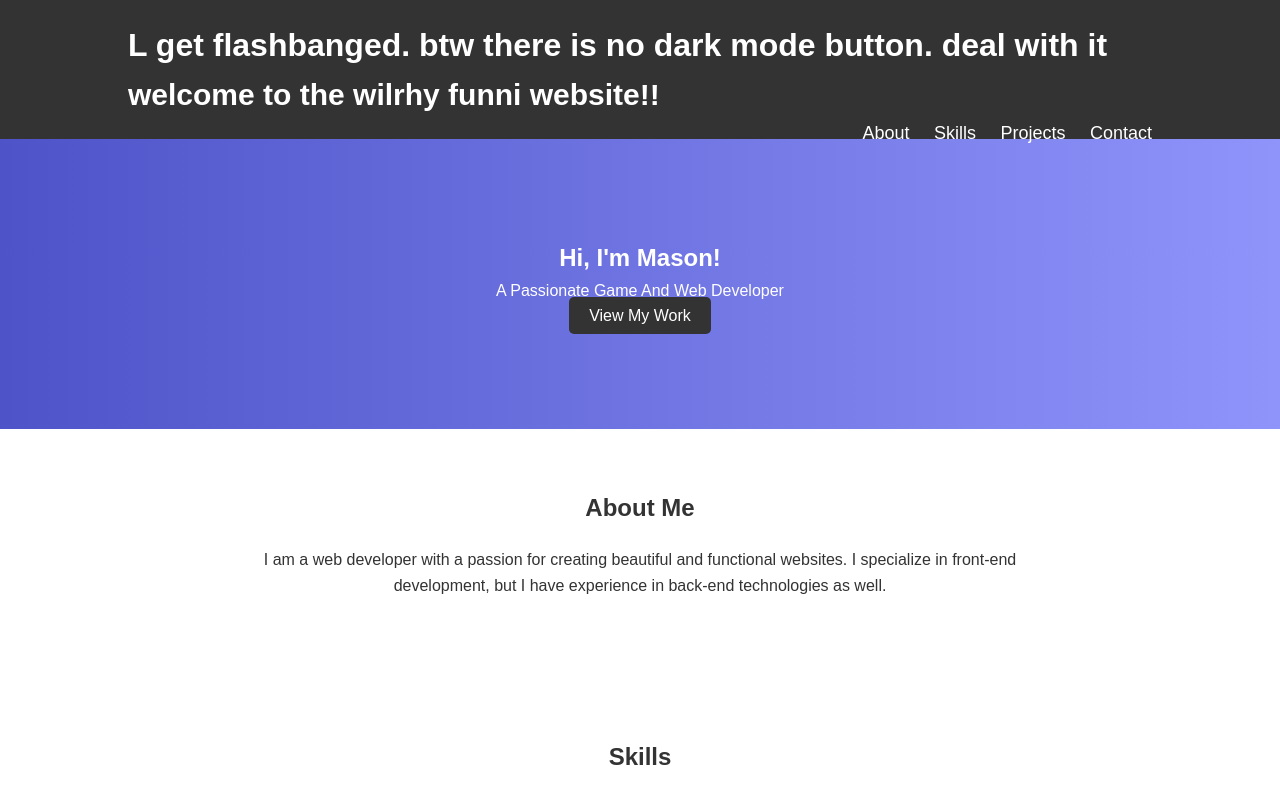
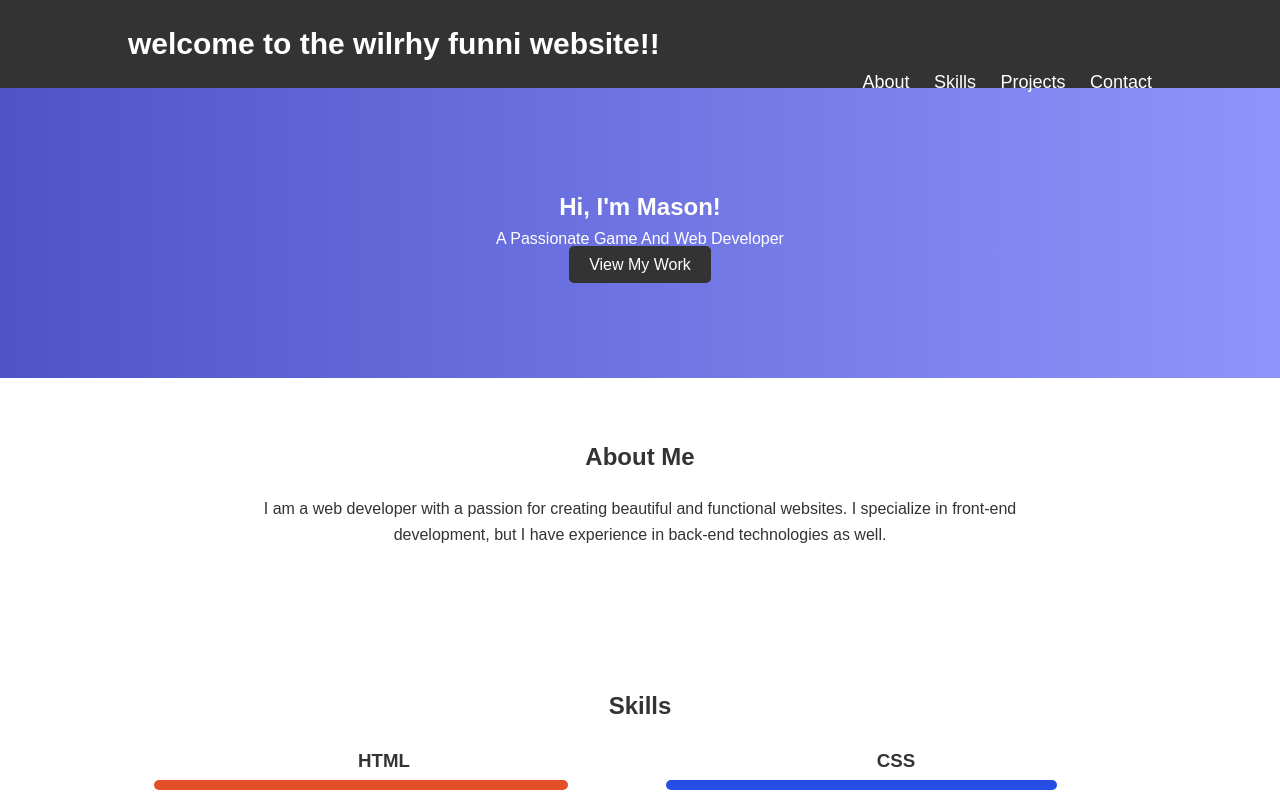
Before and after one commit to WilRhy/wilrhy.github.io, a plain HTML site: page index.html in a window 1280 px wide. Shown: the top 794 px of the page. Drawn offline with Linux system fonts and the light colour scheme.

Commit message:
Update index.html

```diff
--- a/index.html
+++ b/index.html
@@ -10,8 +10,6 @@
 <body>
     <header>
         <div class="container">
-            <div class="header">
-      <h1>L get flashbanged. btw there is no dark mode button. deal with it</h1>
             <h1 class="logo">welcome to the wilrhy funni website!!</h1>
             <nav>
                 <ul>
```
